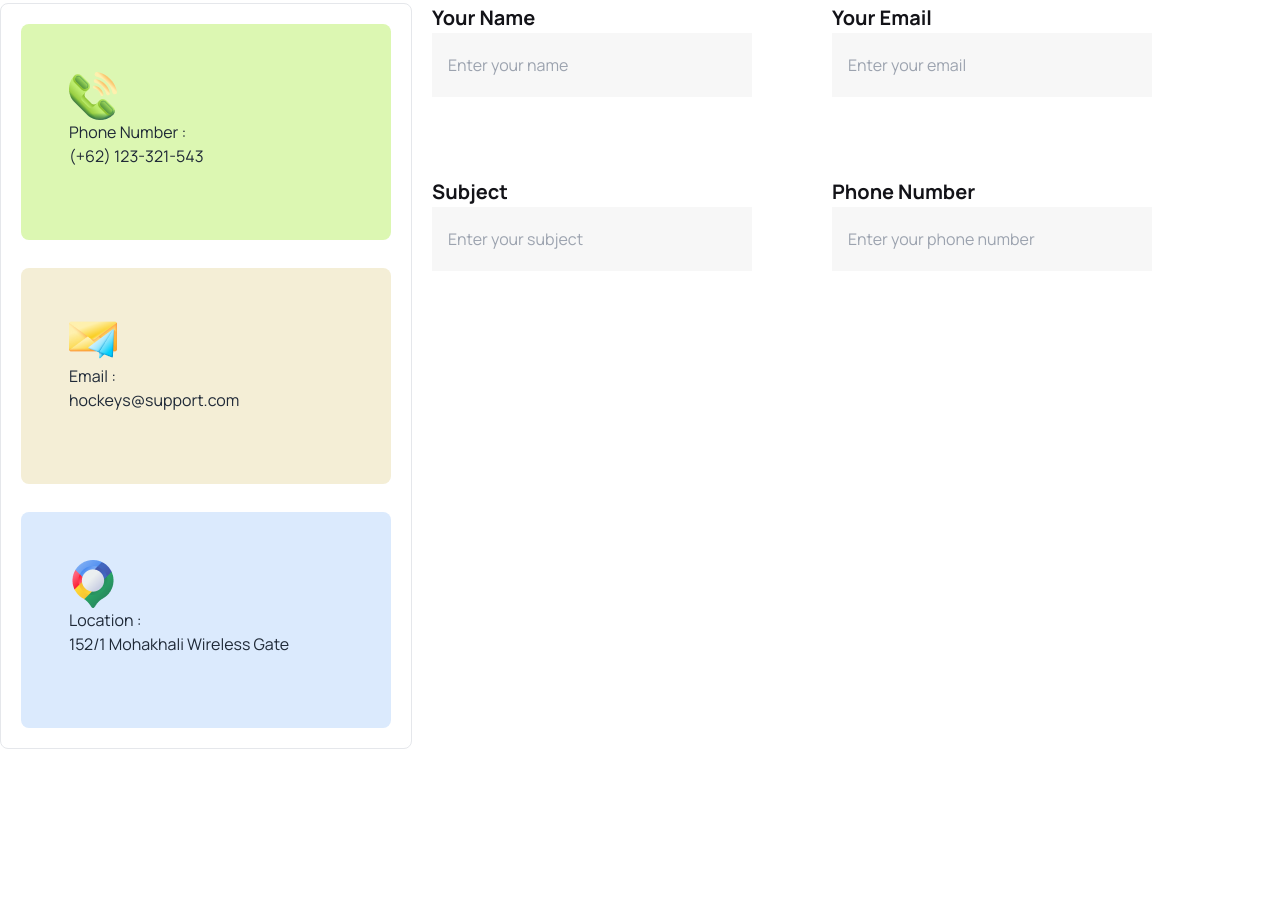
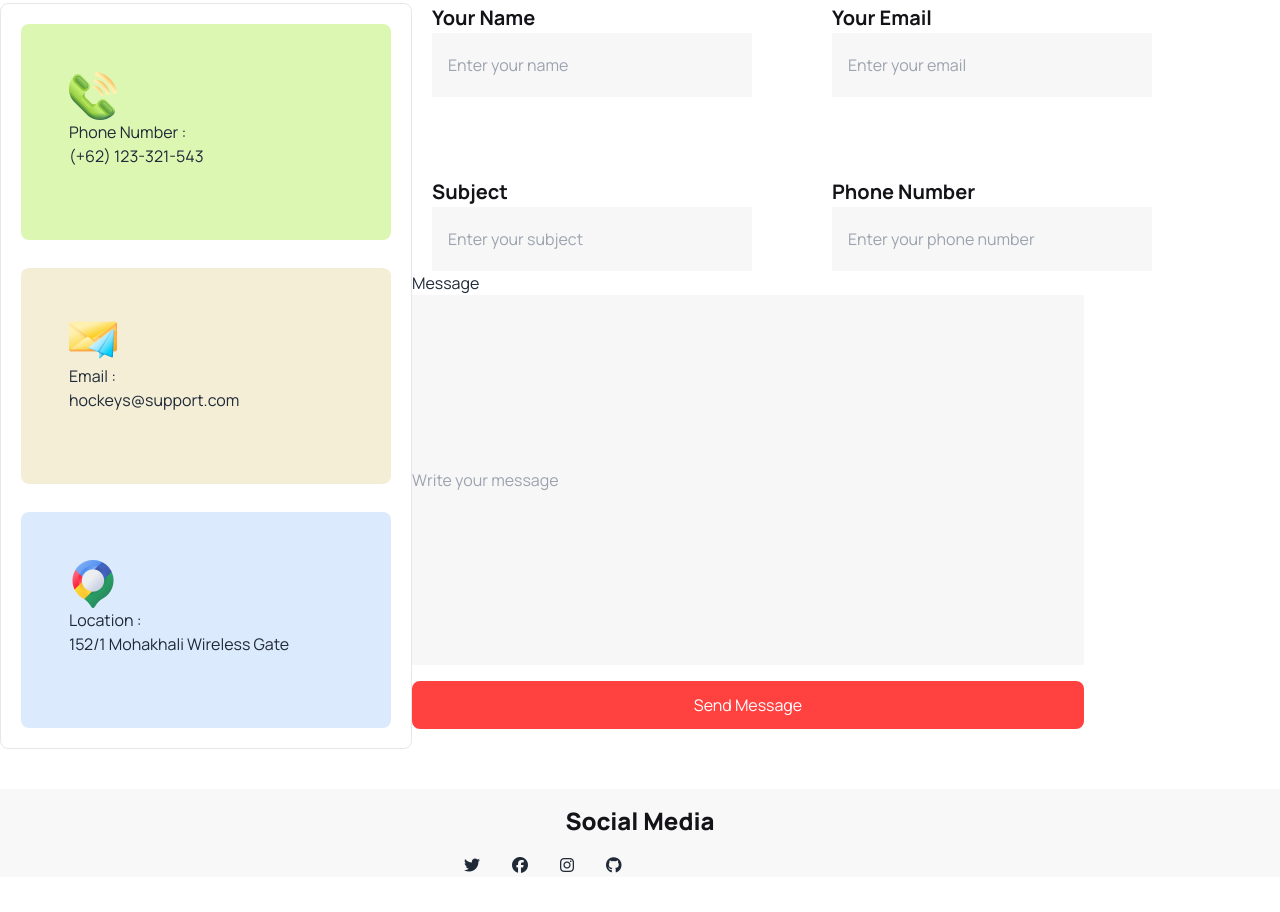
Before and after one commit to Bappi-Hossain2000/Assignment_3-_with-tailwindscss, a plain HTML site: page index.html in a window 1280 px wide. Shown: the part 3272-4184 px from the top of the page. Before the commit the page ends 4021 px from the top, so only its background shows below. Drawn offline with nearby package versions, Linux system fonts and the light colour scheme.

Commit message:
font-awsome icon section

```diff
--- a/index.html
+++ b/index.html
@@ -361,15 +361,26 @@
           </div>
 
           <div>
+            <label for="text-4xl">Message</label><br>
+            <input class="bg-[#13131808] lg:w-[672px] h-[370px] " type="message" placeholder="Write your message">
+          </div>
 
-          </div>
           <div>
-
+            <button class="bg-[#FF4240] lg:w-[672px] my-4 text-white p-3 rounded-lg " type="message">Send Message</button>
           </div>
         </div>
       </div>
 
       <!-- footer -->
+      <div class="bg-[#f8f8f8] my-10">
+        <h1 class="text-[#131318] text-2xl font-extrabold text-center py-4">Social Media</h1>
+        <ul class="flex space-x-8 px-20 lg:ml-96">
+          <li><a href=""><i class="fa-brands fa-twitter "></i></a></li>
+          <li><a href=""><i class="fa-brands fa-facebook"></i></a></li>
+          <li><a href=""><i class="fa-brands fa-instagram"></i></a></li>
+          <li><a href=""><i class="fa-brands fa-github"></i></a></li>
+        </ul>
+      </div>
 
     </div>
 
```
